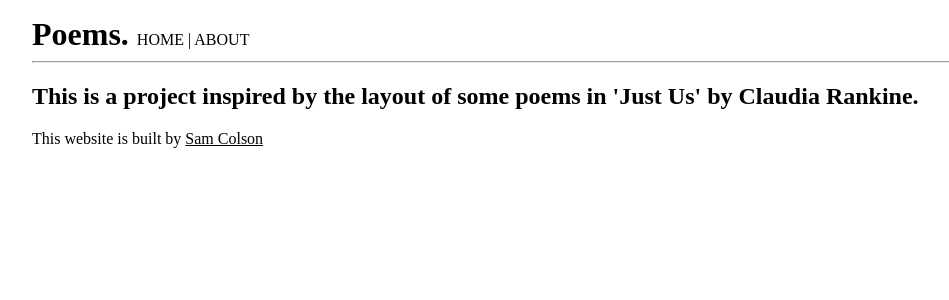
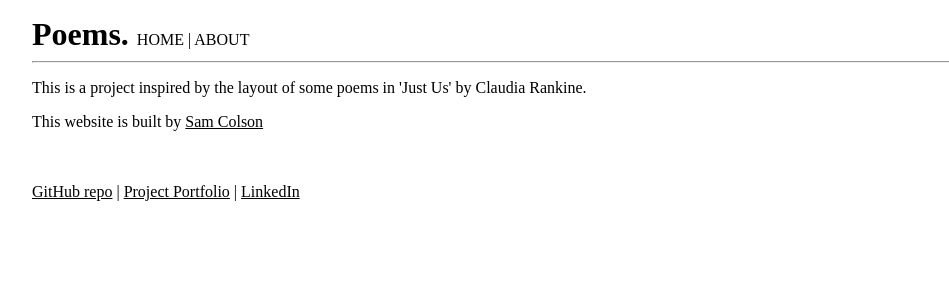
Before and after one commit to samcolson4/poems, a React (Create React App) app: page /about in a window 1280 px wide. Shown: the top 300 px of the page, without its empty margins (16-965 px from the left). Built offline with nearby package versions, Linux system fonts and the light colour scheme.

Commit message:
Add personal links to about

```diff
--- a/src/components/pages/about/about.js
+++ b/src/components/pages/about/about.js
@@ -3,8 +3,13 @@ import './about.css'
 const About = () => {
   return (
     <div>
-      <h2>This is a project inspired by the layout of some poems in 'Just Us' by Claudia Rankine.</h2>
+      <p>This is a project inspired by the layout of some poems in 'Just Us' by Claudia Rankine.</p>
       <p>This website is built by <a className="inline_link" href="http://colsondesign.com">Sam Colson</a></p>
+
+      <br></br><br></br>
+      <div id="links">
+        <a className="inline_link" href="https://github.com/samcolson4/react-catan">GitHub repo</a> | <a className="inline_link" href="http://www.colsondesign.com">Project Portfolio</a> | <a className="inline_link" href="https://www.linkedin.com/samcolson">LinkedIn</a>
+      </div>
     </div>
   );
 }
```
Also changed, not shown: src/components/pages/about/about.css (line endings or trailing spaces).
